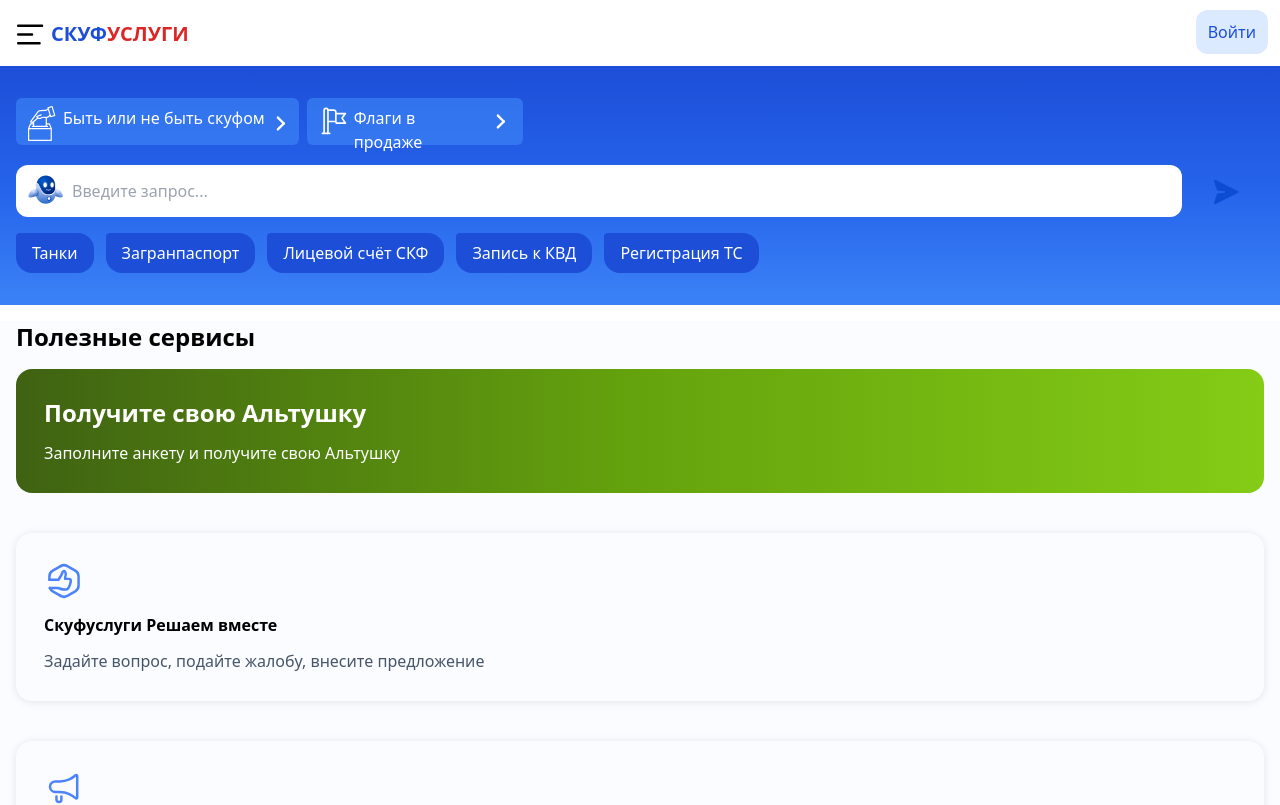
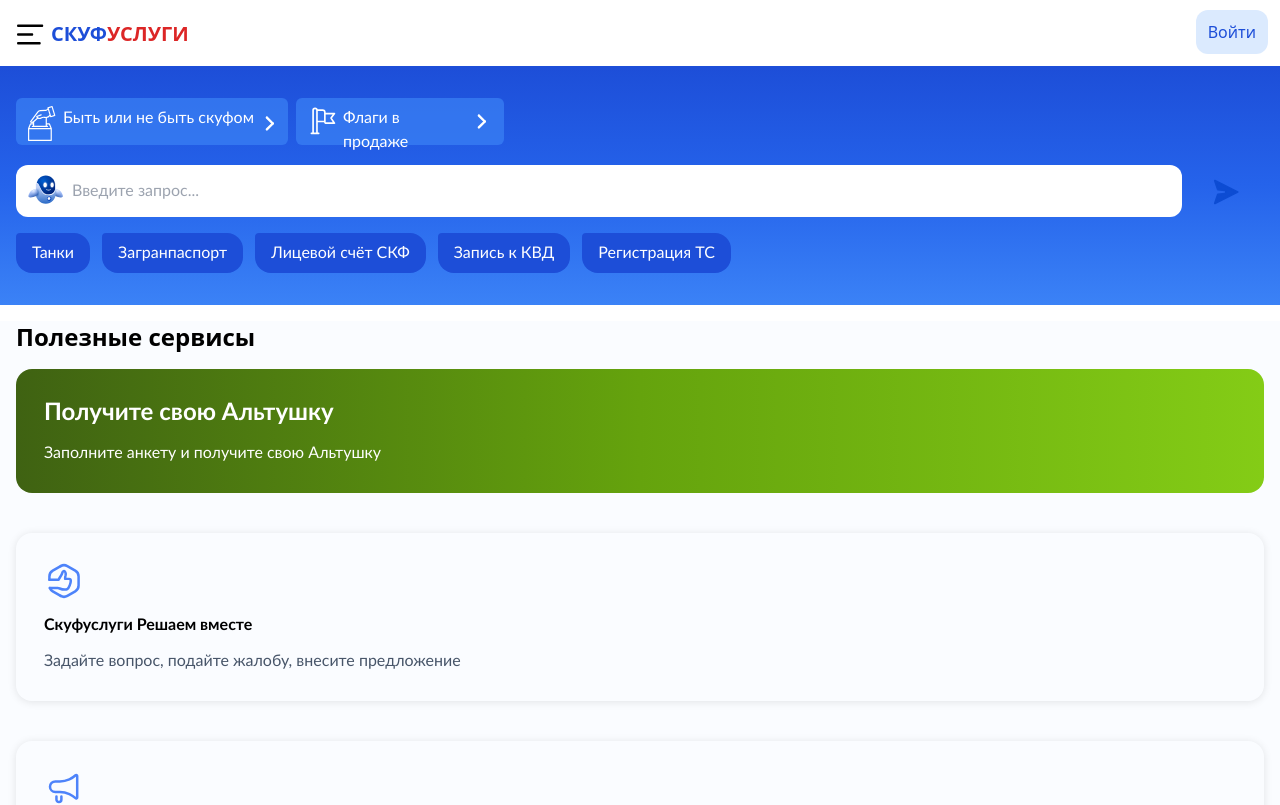
Before and after one commit to FR13NDSR4/ScufUslugiOld, a Vue app: page / in a window 1280 px wide. Shown: the top 805 px of the page. Built offline with nearby package versions, Linux system fonts and the light colour scheme.

Commit message:
added fonts

```diff
--- a/src/assets/main.css
+++ b/src/assets/main.css
@@ -1,3 +1,16 @@
 @tailwind base;
 @tailwind components;
 @tailwind utilities;
+
+@layer base {
+    @font-face {
+        font-family: Lato-Bold;
+        font-weight: 400;
+        src: url("public/fonts/Lato-Bold-v2.woff2") format("woff2");
+    }
+    @font-face {
+        font-family: Lato-Regular;
+        font-weight: 500;
+        src: url("public/fonts/Lato-Regular-v2.woff2") format("woff2");
+    }
+}
--- a/src/components/MainSearch.vue
+++ b/src/components/MainSearch.vue
@@ -13,12 +13,12 @@ const listTips = [
 <template>
   <div class="bg-gradient-to-b from-blue-700 via-blue-600 to-blue-500 h-2/5 grid p-1">
     <div class="flex p-1 mt-5">
-      <button class="bg-opacity-70 bg-blue-500 ml-2 m-1 p-1 pt-2 rounded-md text-white flex items-stretch text-left">
+      <button class="bg-opacity-70 bg-blue-500 ml-2 m-1 p-1 pt-2 rounded-md text-white flex items-stretch text-left font-[Lato-Regular]">
         <img src="/elections.svg" alt="" class="ml-2" width="35" >
         Быть или не быть скуфом
         <img src="/arrow.svg" alt="" width="30">
       </button>
-      <button class="bg-opacity-70 bg-blue-500 m-1 p-2 rounded-md text-white flex items-stretch text-left">
+      <button class="bg-opacity-70 bg-blue-500 m-1 p-2 rounded-md text-white flex items-stretch text-left font-[Lato-Regular]">
         <img src="/flag.svg" alt="flag" class="mx-1">
         Флаги в продаже
         <img src="/arrow.svg" alt="" width="30">
@@ -29,7 +29,7 @@ const listTips = [
       <input
         type="text"
         placeholder="Введите запрос..."
-        class="ml-3 mt-3 w-11/12 rounded-xl p-3.5 outline-none pl-14"
+        class="ml-3 mt-3 w-11/12 rounded-xl p-3.5 outline-none pl-14 font-[Lato-Regular]"
       />
       <img src="/plane.svg" alt="" width="30" class="absolute right-9 top-6" />
     </div>
--- a/src/components/TipSearchButton.vue
+++ b/src/components/TipSearchButton.vue
@@ -6,7 +6,7 @@ defineProps({
 
 <template>
   <button
-    class="p-2 rounded-tl rounded-r-2xl rounded-b-2xl bg-blue-700 px-4 text-white">
+    class="p-2 rounded-tl rounded-r-2xl rounded-b-2xl bg-blue-700 px-4 text-white font-[Lato-Regular]">
     {{ title }}
   </button>
 </template>
--- a/src/components/UsefulService.vue
+++ b/src/components/UsefulService.vue
@@ -14,7 +14,7 @@ const openLink = () => {
 <template>
   <div class="shadow-[0_1px_8px_rgb(0,0,0,0.1)] rounded-2xl p-7 mt-10 cursor-pointer" @click="openLink">
     <img :src="imgUrl" alt="" width="40">
-    <h1 class="text-md text-black mt-3"><b>{{ title }}</b></h1>
-    <p class="text-slate-600 text-md mt-3">{{ description }}</p>
+    <h1 class="text-md text-black mt-3 font-[Lato-Bold]"><b>{{ title }}</b></h1>
+    <p class="text-slate-600 text-md mt-3 font-[Lato-Regular]">{{ description }}</p>
   </div>
 </template>
--- a/src/components/UsefulServiceList.vue
+++ b/src/components/UsefulServiceList.vue
@@ -42,11 +42,11 @@
       <div class="grid">
         <div class="mt-4 rounded-2xl p-7 grid bg-gradient-to-r from-lime-800 via-lime-600 to-lime-500 cursor-pointer">
           <h1
-            class="text-2xl text-bold text-white text-left pr-4">
+            class="text-2xl text-bold text-white text-left pr-4 font-[Lato-Bold]">
             <b>Получите свою Альтушку</b>
           </h1>
           <p
-            class="text-white text-md mt-3 pr-4">
+            class="text-white text-md mt-3 pr-4 font-[Lato-Regular]">
             Заполните анкету и получите свою Альтушку
           </p>
         </div>
```
Also changed, not shown: 1 other file (tests, documents, lock files or other folders).
